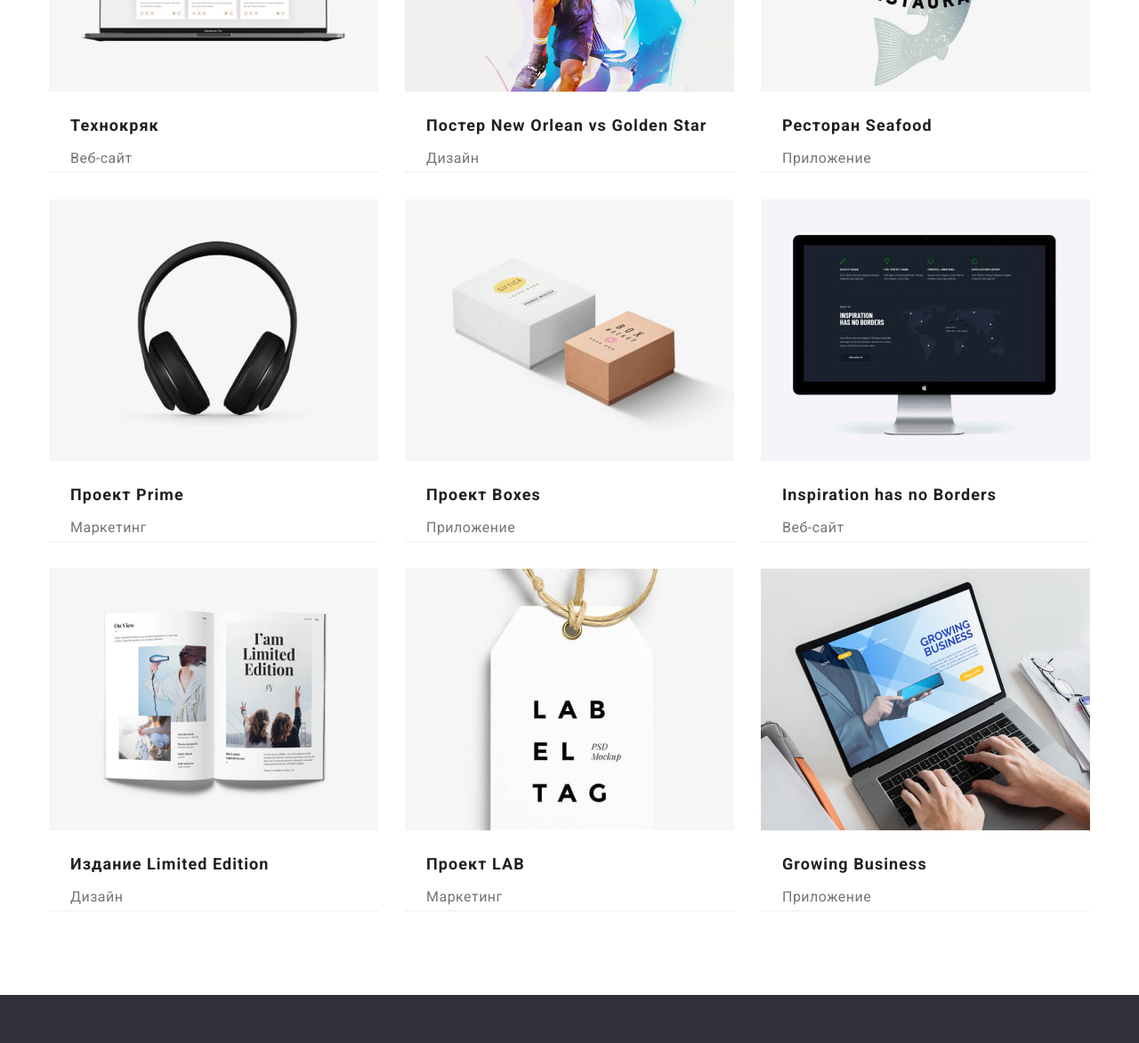
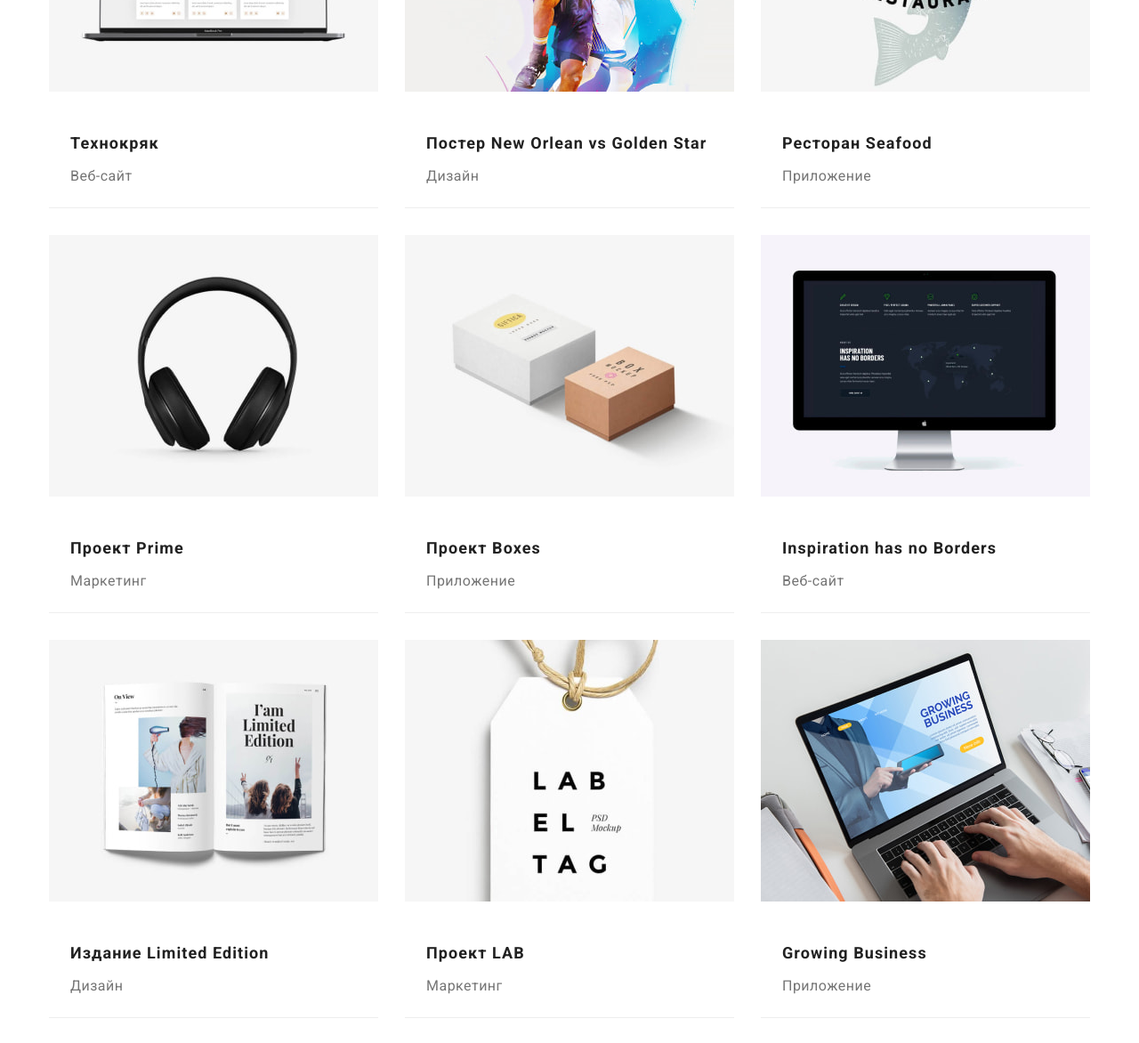
Before and after one commit to Slapchenko/goit-markup-hw-03, a plain HTML site: page portfolio.html in a window 1280 px wide. Shown: the part 430-1602 px from the top of the page at 89% size. Drawn offline with nearby package versions, Linux system fonts and the light colour scheme.

Commit message:
adds gallery-group padding

```diff
--- a/css/styles.css
+++ b/css/styles.css
@@ -422,7 +422,7 @@ img {
 }
 .gallery-title {
   margin-bottom: 4px;
-  margin-left: 24px;
+
   font-weight: 700;
   font-size: 18px;
   line-height: 2;
@@ -431,9 +431,12 @@ img {
 }
 
 .gallery-text {
-  margin-left: 24px;
   font-weight: 400;
   font-size: 16px;
   line-height: 1.88;
   color: var(--main-txt-cl);
 }
+
+.gallery-group {
+  padding: 20px 24px;
+}
--- a/portfolio.html
+++ b/portfolio.html
@@ -95,8 +95,10 @@
                   width="370"
                   height="294"
                 />
+                <div class="gallery-group">
                   <h2 class="gallery-title">Технокряк</h2>
                   <p class="gallery-text">Веб-сайт</p>
+                </div>
               </a>
             </li>
             <li class="gallery-item">
@@ -108,8 +110,10 @@
                   width="370"
                   height="294"
                 />
+                <div class="gallery-group">
                   <h2 class="gallery-title">Постер New Orlean vs Golden Star</h2>
                   <p class="gallery-text">Дизайн</p>
+                </div>
               </a>
             </li>
             <li class="gallery-item">
@@ -121,8 +125,10 @@
                   width="370"
                   height="294"
                 />
+                <div class="gallery-group">
                   <h2 class="gallery-title">Ресторан Seafood</h2>
                   <p class="gallery-text">Приложение</p>
+                </div>
               </a>
             </li>
             <li class="gallery-item">
@@ -134,8 +140,10 @@
                   width="370"
                   height="294"
                 />
+                <div class="gallery-group">
                   <h2 class="gallery-title">Проект Prime</h2>
                   <p class="gallery-text">Маркетинг</p>
+                </div>
               </a>
             </li>
             <li class="gallery-item">
@@ -147,8 +155,10 @@
                   width="370"
                   height="294"
                 />
+                <div class="gallery-group">
                   <h2 class="gallery-title">Проект Boxes</h2>
                   <p class="gallery-text">Приложение</p>
+                </div>
               </a>
             </li>
             <li class="gallery-item">
@@ -160,8 +170,10 @@
                   width="370"
                   height="294"
                 />
+                <div class="gallery-group">
                   <h2 class="gallery-title">Inspiration has no Borders</h2>
                   <p class="gallery-text">Веб-сайт</p>
+                </div>
               </a>
             </li>
             <li class="gallery-item">
@@ -173,8 +185,10 @@
                   width="370"
                   height="294"
                 />
+                <div class="gallery-group">
                   <h2 class="gallery-title">Издание Limited Edition</h2>
                   <p class="gallery-text">Дизайн</p>
+                </div>
               </a>
             </li>
             <li class="gallery-item">
@@ -186,8 +200,10 @@
                   width="370"
                   height="294"
                 />
+                <div class="gallery-group">
                   <h2 class="gallery-title">Проект LAB</h2>
                   <p class="gallery-text">Маркетинг</p>
+                </div>
               </a>
             </li>
             <li class="gallery-item">
@@ -199,8 +215,10 @@
                   width="370"
                   height="294"
                 />
+                <div class="gallery-group">
                   <h2 class="gallery-title">Growing Business</h2>
                   <p class="gallery-text">Приложение</p>
+                </div>
               </a>
             </li>
           </ul>
```
Lines whose indentation alone changed are shown as unchanged.
